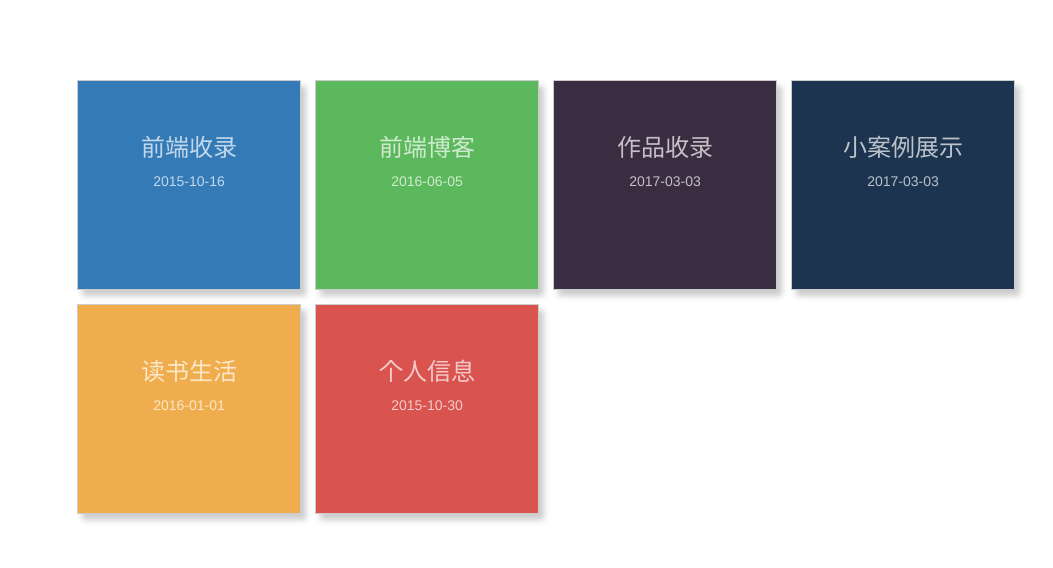
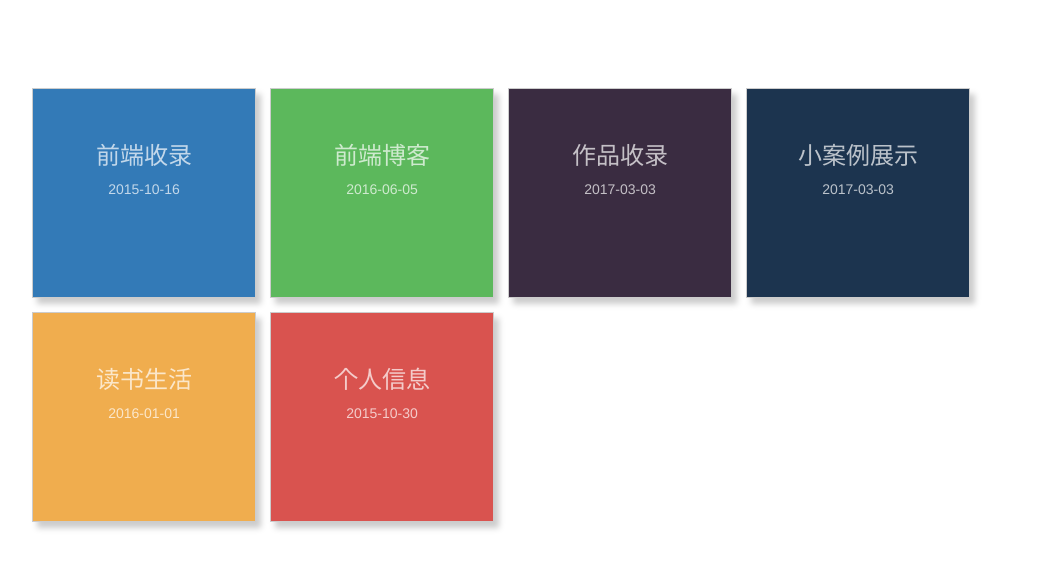
Before and after one commit to cuiwujie/Home, a plain HTML site: page index.html in a window 1280 px wide. Shown: the whole page, without its empty margins (53-1106 px from the left). Drawn offline with nearby package versions, Linux system fonts and the light colour scheme.

Commit message:
Update index.html

```diff
--- a/index.html
+++ b/index.html
@@ -14,8 +14,9 @@
 </head>
 <body>
     <div id="app">
-        <div class="row">
-            <ul style="max-width:1020px;margin:80px auto;">
+        <div class="container" style="margin-top:88px;">
+            <div class="row" style="margin:0 auto;">
+                <ul class="col-lg-12" style="max-width:1020px;text-align: center;margin:0 auto;">
                     <li class="content " :class="item.classNum" v-for="(item, index) in addressList">
                         <a v-bind:href="item._href">
                             <h3 class="title">{{item.title}}<br></h3>
@@ -25,6 +26,7 @@
                 </ul>
             </div>
         </div>
+    </div>
 </body>
 <script src="https://cdnjs.cloudflare.com/ajax/libs/velocity/1.2.3/velocity.min.js"></script>
 <script src="https://unpkg.com/vue/dist/vue.js"></script>
```
Lines whose indentation alone changed are shown as unchanged.
